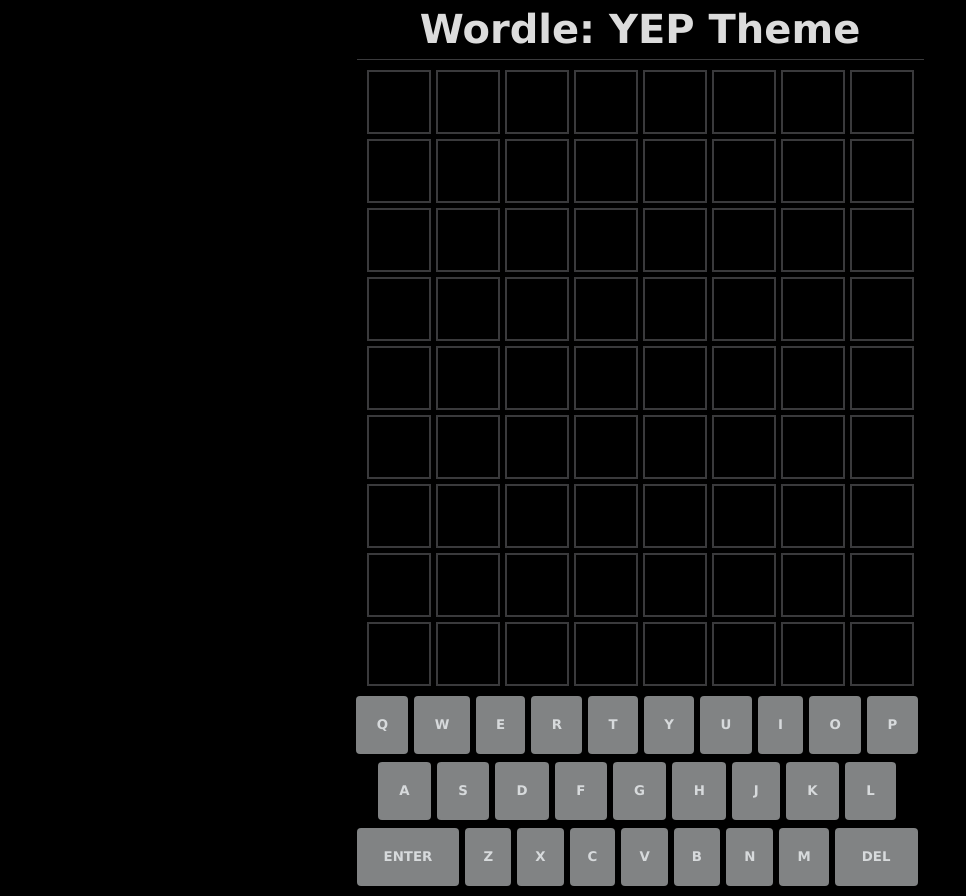
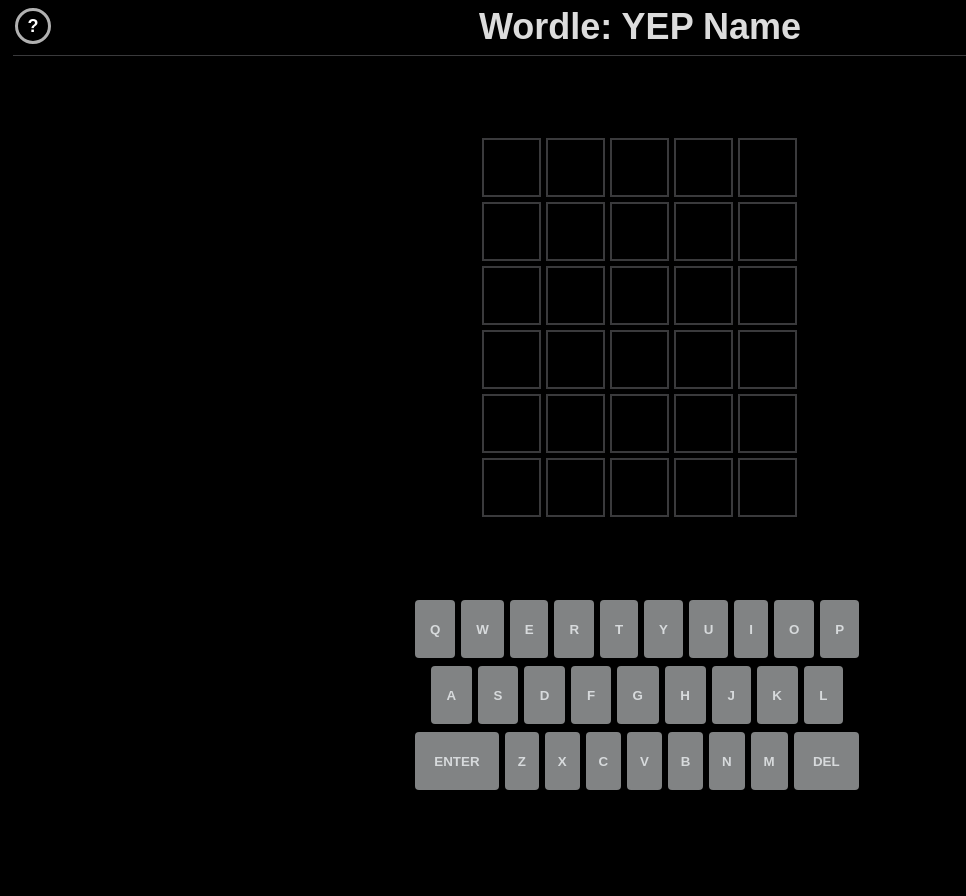
Before and after one commit to KianOladive/KianOladive.github.io, a PHP site: page /yep-wordle/yep-wordle.html in a window 1280 px wide. Shown: the whole page, without its empty margins (0-966 px from the left). After the commit the page ends 790 px from the top, so only its background shows below. Run offline with PHP 8.4, Linux system fonts and the light colour scheme.

Commit message:
polished version of YEP wordle

```diff
--- a/index.html
+++ b/index.html
@@ -14,9 +14,9 @@
     <body>
         <header>
             <center>
-                <a href="#hone" class="nav-text">Home</a>
-                <a href="#my-projects" class="nav-text">My Projects</a>
-                <a href="#contact" class="nav-text">Contact</a>
+                <a href="#hone" class="nav-text">HOME</a>
+                <a href="#my-projects" class="nav-text">PROJECTS</a>
+                <a href="#contact" class="nav-text">CONTACT</a>
             </center>
         </header>
 
--- a/yep-wordle/yep-wordle.css
+++ b/yep-wordle/yep-wordle.css
@@ -5,8 +5,9 @@
 
 html, body {
     height: 100%;
-    background-color: black;
+    background-color: rgb(84, 84, 114);
     font-family:'Lucida Sans', 'Lucida Sans Regular', 'Lucida Grande', 'Lucida Sans Unicode', Geneva, Verdana, sans-serif;
+    overflow: hidden;
 }
 
 #container {
@@ -15,26 +16,90 @@ html, body {
     height: 100%;
     align-items: center;
     flex-direction: column;
+    position: relative;
+    z-index: 1;
+}
+
+#inst-pic {
+  position: absolute;
+  top: 100%;
+  height: 100vh;
+  width: 100vw;
+
+  background-color: rgba(64, 64, 64, 0.423);
+
+  display: flex;
+  justify-content: center;
+  align-items: center;
+
+}
+
+#inst-pic img {
+  width: min(90vw, 500px);
+}
+
+#close-inst {
+  height: 100vh;
+  width: 100vw;
+
+  background-color: transparent;
+  border: 0px solid transparent;
+
+  position: absolute;
+}
+
+#instructions {
+  position: absolute;
+  top: calc(2px + 0.4rem);
+  left: 15px;
+
+  height: clamp(16px, 4vw, 28px)
+}
+
+#instructions button {
+  background-color: black;
+  height: clamp(28px, 4vw, 36px);
+  width: clamp(28px, 4vw, 36px);
+  border: 3px solid rgb(177, 177, 177);
+
+  font-size: clamp(14px, 4vw, 18px);
+  font-weight: bold;
+
+  color: white;
+  border-radius: 50%;
+}
+
+#instructions button:hover {
+  color: rgb(83, 141, 78);
+  border-color: rgb(83, 141, 78);
+}
+
+#game {
+  display: flex;
+  flex-direction: column;
+  height: 100vh;
+  justify-content: space-between;
+  align-items: center;
 }
 
 header {
+  width: 98vw;
   border-bottom: 1px solid rgb(58,58,60);
 }
 
 .title {
   color: gainsboro;
-    font-size: 2.5rem;
+  font-size: clamp(28px, 4vw, 36px);
   font-weight: bold;
   margin: 0.4rem 0 0.4rem 0;
   text-align: center;
-    font-family:'Lucida Sans', 'Lucida Sans Regular', 'Lucida Grande', 'Lucida Sans Unicode', Geneva, Verdana, sans-serif;
+  font-family:Arial, Helvetica, sans-serif;
 }
 
 #board-container {
   display: flex;
   justify-content: center;
   align-items: center;
-    flex-grow: 1;
   overflow: hidden;
 }
 
@@ -42,7 +107,7 @@ header {
   display: grid;
   /* length of word here  */
   /* ----------------------------------------------------------------------------------------------------------------------------------------------------- */
-    grid-template-columns: repeat(8, 1fr);
+  grid-template-columns: repeat(5, 1fr);
   grid-gap: 5px;
   padding: 10px;
   box-sizing: border-box;
@@ -50,10 +115,11 @@ header {
 
 .square {
   border: 2px solid rgb(58,58,60);
-    min-width: 60px;
-    min-height: 60px;
-    font-size: 50px;
+  min-width: min(55px, calc((100vw - 100px)/5));
+  min-height: min(55px, calc((100vw - 100px)/5));
+  font-size: min(50px, calc((100vw - 150px)/5));
   font-weight: bold;
+  font-family: Arial, Helvetica, sans-serif;
   color: gainsboro;
   text-transform: uppercase;
 
@@ -64,7 +130,7 @@ header {
 
 #keyboard-container {
     height: 200px;
-    min-width: 500px;
+    width: min(450px, 100vw - 40px);
 }
 
 .keyboard-row {
@@ -76,7 +142,7 @@ header {
 }
 
 .keyboard-row button {
-    font-family: inherit;
+  font-family: Arial, Helvetica, sans-serif;
   font-weight: bold;
   border: 0;
   padding: 0;
@@ -91,6 +157,10 @@ header {
   user-select: none;
 }
 
+.keyboard-row button:hover {
+  filter: brightness(150%);
+}
+
 .keyboard-row button.wide-button {
   flex-grow: 1.5;
 }
@@ -98,3 +168,30 @@ header {
 .spacer-half {
   flex-grow: 0.5;
 }
+
+#winner-container {
+  background-color: white;
+  position: absolute;
+  height: 100vh;
+  width: 100vw;
+  z-index: -1;
+
+  display: flex;
+  justify-content: center;
+  align-items: center;
+  overflow:hidden;
+}
+
+.main-text {
+  text-align: center;
+  font-size: clamp(32px, 6vw, 60px);
+  width: min(600px, 100vw - 12rem);
+}
+
+#subtext {
+  position: absolute;
+  top: 0;
+
+  text-align: center;
+  margin: 0 2rem;
+}
--- a/yep-wordle/yep-wordle.html
+++ b/yep-wordle/yep-wordle.html
@@ -15,10 +15,31 @@
     />
   </head>
   <body>
+
+    <div id="winner-container">
+      <div class="main-text">
+          I correctly guessed this year's YEP name!
+      </div>
+      <div id="subtext">
+        🤩 Post a screenshot of this in the comments for a chance at
+        winning the prize 🤩
+      </div>
+    </div>
+
     <div id="container">
+
+      <div id="inst-pic">
+        <img src="instructions.png" alt="">
+        <button id="close-inst" data-key="close-inst"></button>
+      </div>
+
+      <div id="instructions">
+        <button id="instructions-button" data-key="instructions">?</button>
+      </div>
+
       <div id="game">
         <header>
-          <h1 class="title">Wordle: YEP Theme</h1>
+          <h1 class="title">Wordle: YEP Name</h1>
         </header>
 
         <div id="board-container">
@@ -65,5 +86,6 @@
         </div>
       </div>
     </div>
+
   </body>
 </html>
--- a/yep-wordle/yep-wordle.js
+++ b/yep-wordle/yep-wordle.js
@@ -1,7 +1,21 @@
 document.addEventListener("DOMContentLoaded", () => {
 
-    const word = "pagdaong";
-    const wordLength = 8;
+    const container = document.getElementById("container");
+    const winnerContainer = document.getElementById("winner-container");
+
+    const instructionsPic = document.getElementById("inst-pic");
+
+
+    if (window.localStorage.getItem("solved") == "true") {
+        winnerContainer.style = `z-index: 2`;
+        container.style = `opacity: 0`;
+    }
+
+
+    let solved = false;
+
+    const word = "daong";
+    const wordLength = word.length;
 
     createSquares();
 
@@ -91,8 +105,11 @@ document.addEventListener("DOMContentLoaded", () => {
 
         if (currentWord === word) {
             gameOver = true;
+            solved = true;
+            window.localStorage.setItem("solved", solved);
             setTimeout(() => {
-                window.alert("Congratulations!")
+                window.alert("You got the word!\nPress OK")
+                location.reload()
             }, 200+(200*wordLength));
             return;
         }
@@ -128,6 +145,15 @@ document.addEventListener("DOMContentLoaded", () => {
         }
     }
 
+    function showInstructions() {
+        instructionsPic.style = `top: 0`
+    }
+
+    function closeInstructions() {
+        instructionsPic.style = `top: 100%`
+
+    }
+
 
     function createSquares() {
         const gameBoard = document.getElementById("board");
@@ -155,12 +181,30 @@ document.addEventListener("DOMContentLoaded", () => {
                 return;
             }
 
+            else if (pressed === 'instructions') {
+                showInstructions();
+                return;
+            }
+
+            else if (pressed === 'close-inst') {
+                closeInstructions();
+                return;
+            }
+
             updateGuessedWords(pressed);
         }
     }
 
 
     function start() {
+        if (window.localStorage.getItem("solved") == undefined) {
+            window.localStorage.setItem("solved", solved);
+        }
+
+        if (window.localStorage.getItem("solved") == "true") {
+            return;
+        }
+
         let letter = '';
 
         document.addEventListener("click", (e) => {
@@ -190,6 +234,7 @@ document.addEventListener("DOMContentLoaded", () => {
         })
     }
 
+
     start();
 
 });
```
Also changed, not shown: style.css (+9 -4 lines), yep-wordle/instructions.png (added). Lines whose indentation alone changed are shown as unchanged.
